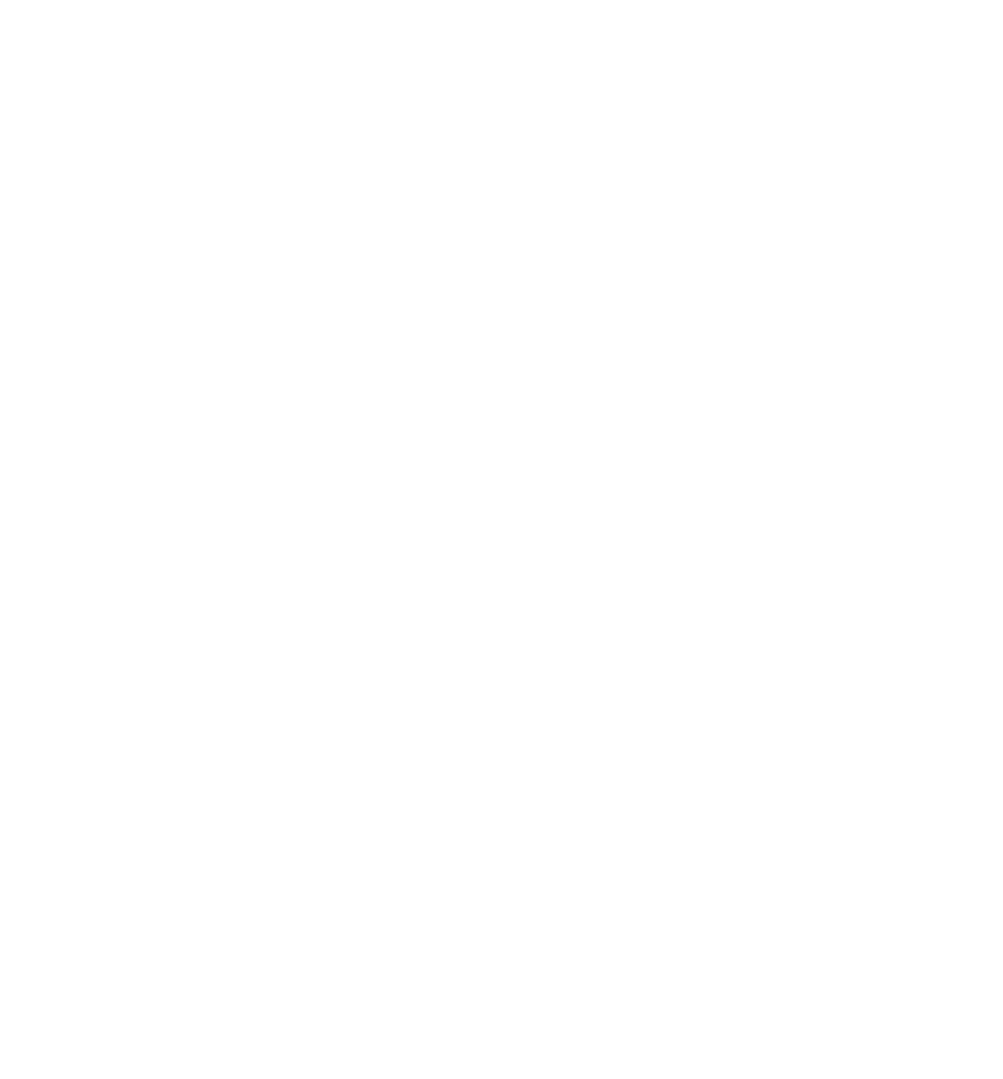
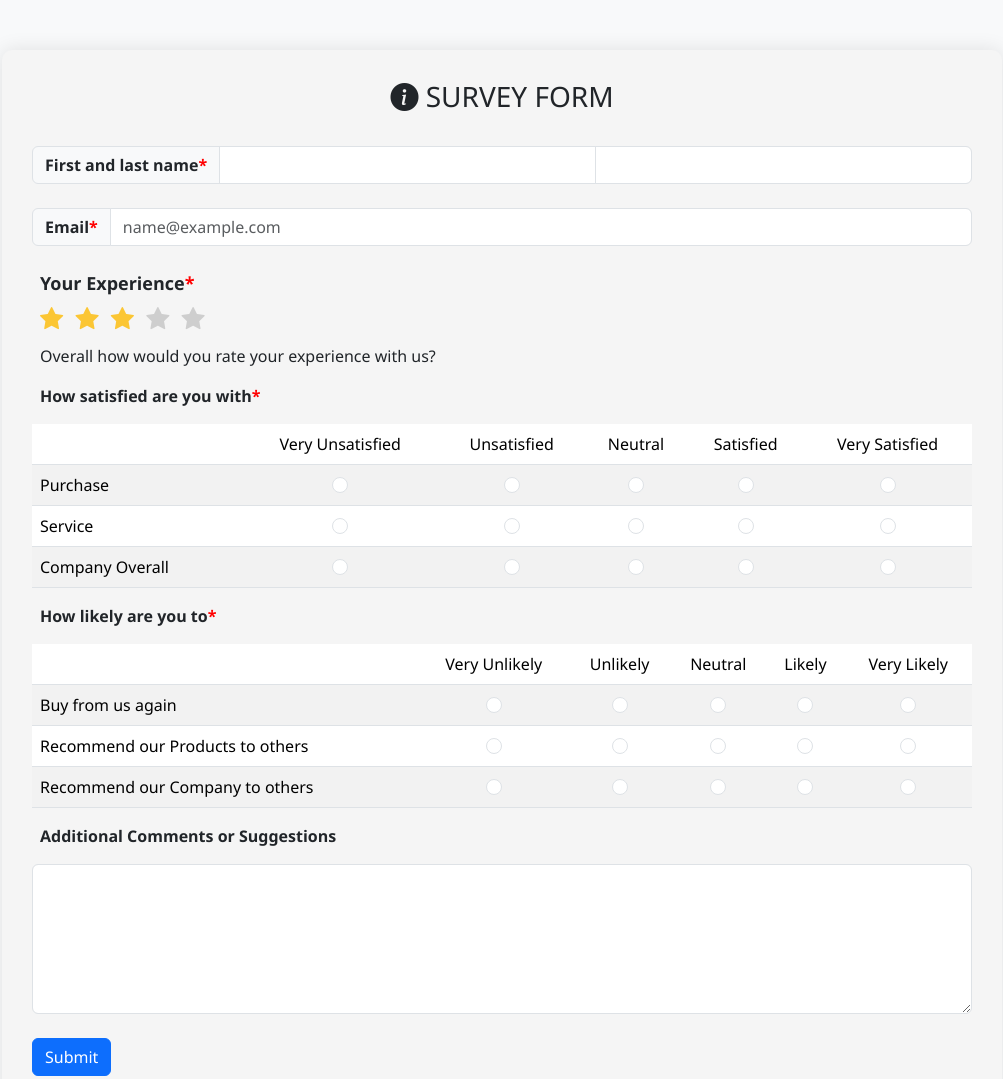
Before and after one commit to harishraajaa/Day-11, a plain HTML site: page Task2/index.html in a window 1280 px wide. Shown: the whole page, without its empty margins (138-1141 px from the left). Before the commit the page ends 800 px from the top, so only its background shows below. Drawn offline with nearby package versions, Linux system fonts and the light colour scheme.

Commit message:
Forth Commit

```diff
--- a/Task2/index.css
+++ b/Task2/index.css
@@ -0,0 +1,54 @@
+body {
+    /* font-family: Arial, sans-serif; */
+    font-family: 'Segoe UI', Tahoma, Geneva, Verdana, sans-serif;
+    /* font-family: 'Gill Sans', 'Gill Sans MT', Calibri, 'Trebuchet MS', sans-serif; */
+    background-color: #f8f9fa;
+  }
+  .form {
+    max-width: 1000px;
+    margin: 50px auto;
+    background-color: whitesmoke;
+    padding: 30px;
+    border-radius: 10px;
+    box-shadow: 0 0 20px rgba(0, 0, 0, 0.1);
+  }
+
+  h3{
+    text-align: center;
+  }
+  .ratings i{
+
+    color:#cecece;
+    font-size:25px;
+    margin-left:8px;
+}
+
+.rating-color{
+    color:#fbc634 !important;
+}
+
+.review-count{
+    /* font-weight:350; */
+    margin-left: 8px;
+    margin-bottom:10px;
+    font-size:18px !important;
+}
+
+p{
+    margin-top: 10px;
+    margin-left: 8px;
+}
+
+td,th{
+    text-align: center;
+    font-weight: 350;
+}
+
+.rowname{
+    text-align: left;
+    font-weight: 350;
+}
+
+textarea{
+    height: 150px;
+}
--- a/Task2/index.html
+++ b/Task2/index.html
@@ -0,0 +1,140 @@
+<!DOCTYPE html>
+<html lang="en">
+<head>
+    <meta charset="UTF-8">
+    <meta name="viewport" content="width=device-width, initial-scale=1.0">
+    <title>Survey-Form</title>
+    <link href="https://cdn.jsdelivr.net/npm/bootstrap@5.3.3/dist/css/bootstrap.min.css" rel="stylesheet" integrity="sha384-QWTKZyjpPEjISv5WaRU9OFeRpok6YctnYmDr5pNlyT2bRjXh0JMhjY6hW+ALEwIH" crossorigin="anonymous">
+    <link href="./index.css" rel="stylesheet">
+    <link rel="stylesheet" href="https://cdn.jsdelivr.net/npm/bootstrap-icons@1.11.3/font/bootstrap-icons.min.css">
+    <link rel="stylesheet" href="https://cdnjs.cloudflare.com/ajax/libs/font-awesome/4.7.0/css/font-awesome.min.css">
+
+  </head>
+<body>
+    <script src="https://cdn.jsdelivr.net/npm/bootstrap@5.3.3/dist/js/bootstrap.bundle.min.js" integrity="sha384-YvpcrYf0tY3lHB60NNkmXc5s9fDVZLESaAA55NDzOxhy9GkcIdslK1eN7N6jIeHz" crossorigin="anonymous"></script>
+    <div class="container">
+      <div class="form">
+        <form action="./submit.html">
+          <h3><i class="bi bi-info-circle-fill"></i> SURVEY FORM</h3>
+          <br>
+          <div class="input-group">
+          <span class="input-group-text"><b>First and last name<span style="color: red;">*</span></b></span>
+          <input required type="text" aria-label="First name" class="form-control" >
+          <input required type="text" aria-label="Last name" class="form-control" >
+          </div>
+          <br>
+          <div class="input-group">
+            <span class="input-group-text"><b>Email<span style="color: red;">*</span></b></span>
+            <input required type="email" aria-label="email" class="form-control" placeholder="name@example.com">
+          </div>
+          <br>
+          <div >
+            <label class="review-count"><b>Your Experience<span style="color: red;">*</span></b></label>
+            <div class="d-flex justify-content-between align-items-center">
+              <div class="ratings">
+                  <i class="fa fa-star rating-color"></i>
+                  <i class="fa fa-star rating-color"></i>
+                  <i class="fa fa-star rating-color"></i>
+                  <i class="fa fa-star"></i>
+                  <i class="fa fa-star"></i>
+              </div>
+            </div>
+          </div>
+          <p>Overall how would you rate your experience with us?</p>
+          <p><b>How satisfied are you with<span style="color: red;">*</span></b></p>
+          <table class="table table-striped">
+            <thead>
+              <tr>
+                <th scope="col"></th>
+                <th scope="col">Very Unsatisfied</th>
+                <th scope="col">Unsatisfied</th>
+                <th scope="col">Neutral</th>
+                <th scope="col">Satisfied</th>
+                <th scope="col">Very Satisfied</th>
+              </tr>
+            </thead>
+            <tbody>
+              <tr>
+                <th class="rowname" scope="row">Purchase</th>
+                <td><input required class="form-check-input" type="radio" name="purchase" id="flexRadioDefault1"></td>
+                <td><input required class="form-check-input" type="radio" name="purchase" id="flexRadioDefault1"></td>
+                <td><input required class="form-check-input" type="radio" name="purchase" id="flexRadioDefault1"></td>
+                <td><input required class="form-check-input" type="radio" name="purchase" id="flexRadioDefault1"></td>
+                <td><input required class="form-check-input" type="radio" name="purchase" id="flexRadioDefault1"></td>
+              </tr>
+              <tr>
+                <th class="rowname" scope="row">Service</th>
+
+                  <td><input required class="form-check-input" type="radio" name="service" id="flexRadioDefault2"></td>
+                  <td><input required class="form-check-input" type="radio" name="service" id="flexRadioDefault2"></td>
+                  <td><input required class="form-check-input" type="radio" name="service" id="flexRadioDefault2"></td>
+                  <td><input required class="form-check-input" type="radio" name="service" id="flexRadioDefault2"></td>
+                  <td><input required class="form-check-input" type="radio" name="service" id="flexRadioDefault2"></td>
+
+              </tr>
+              <tr>
+                <th class="rowname" scope="row">Company Overall</th>
+
+                  <td><input required class="form-check-input" type="radio" name="company" id="flexRadioDefault3"></td>
+                  <td><input required class="form-check-input" type="radio" name="company" id="flexRadioDefault3"></td>
+                  <td><input required class="form-check-input" type="radio" name="company" id="flexRadioDefault3"></td>
+                  <td><input required class="form-check-input" type="radio" name="company" id="flexRadioDefault3"></td>
+                  <td><input required class="form-check-input" type="radio" name="company" id="flexRadioDefault3"></td>
+
+              </tr>
+            </tbody>
+          </table>
+          <p><b>How likely are you to<span style="color: red;">*</span></b></p>
+          <table class="table table-striped">
+            <thead>
+              <tr>
+                <th scope="col"></th>
+                <th scope="col">Very Unlikely</th>
+                <th scope="col">Unlikely</th>
+                <th scope="col">Neutral</th>
+                <th scope="col">Likely</th>
+                <th scope="col">Very Likely</th>
+              </tr>
+            </thead>
+            <tbody>
+              <tr>
+                <th class="rowname" scope="row">Buy from us again</th>
+                <td><input required class="form-check-input" type="radio" name="Buy" id="flexRadioDefault4"></td>
+                <td><input required class="form-check-input" type="radio" name="Buy" id="flexRadioDefault4"></td>
+                <td><input required class="form-check-input" type="radio" name="Buy" id="flexRadioDefault4"></td>
+                <td><input required class="form-check-input" type="radio" name="Buy" id="flexRadioDefault4"></td>
+                <td><input required class="form-check-input" type="radio" name="Buy" id="flexRadioDefault4"></td>
+              </tr>
+              <tr>
+                <th class="rowname" scope="row">Recommend our Products to others</th>
+
+                  <td><input required class="form-check-input" type="radio" name="product" id="flexRadioDefault5"></td>
+                  <td><input required class="form-check-input" type="radio" name="product" id="flexRadioDefault5"></td>
+                  <td><input required class="form-check-input" type="radio" name="product" id="flexRadioDefault5"></td>
+                  <td><input required class="form-check-input" type="radio" name="product" id="flexRadioDefault5"></td>
+                  <td><input required class="form-check-input" type="radio" name="product" id="flexRadioDefault5"></td>
+
+              </tr>
+              <tr>
+                <th class="rowname" scope="row">Recommend our Company to others</th>
+
+                  <td><input required class="form-check-input" type="radio" name="companyrefer" id="flexRadioDefault6"></td>
+                  <td><input class="form-check-input" type="radio" name="companyrefer" id="flexRadioDefault6"></td>
+                  <td><input class="form-check-input" type="radio" name="companyrefer" id="flexRadioDefault6"></td>
+                  <td><input class="form-check-input" type="radio" name="companyrefer" id="flexRadioDefault6"></td>
+                  <td><input class="form-check-input" type="radio" name="companyrefer" id="flexRadioDefault6"></td>
+
+              </tr>
+            </tbody>
+          </table>
+          <div>
+            <p><b>Additional Comments or Suggestions</b></p>
+            <textarea class="form-control" aria-label="With textarea"></textarea>
+          </div>
+          <br>
+          <button type="submit" class="btn btn-primary">Submit</button>
+        </form>
+      </div>
+    </div>
+</body>
+</html>
```
Also changed, not shown: Task1/Task1.html (+1 -1 lines), Task2/submit.html (added, +24 -0 lines), Task1/index.css (line endings or trailing spaces), 1 other file.
